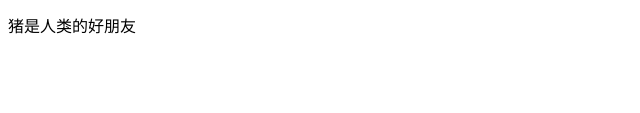
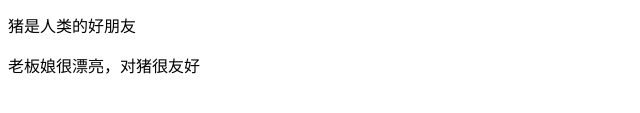
Before and after one commit to lance-0921/git-demo-1, a plain HTML site: page index.html in a window 1280 px wide. Shown: the part 171-284 px from the top of the page, without its empty margins (0-640 px from the left). Drawn offline with Linux system fonts and the light colour scheme.

Commit message:
新加了老板娘的想法

```diff
--- a/index.html
+++ b/index.html
@@ -13,5 +13,8 @@
     <p>
         猪是人类的好朋友
     </p>
+    <p>
+        老板娘很漂亮，对猪很友好
+    </p>
 </body>
 </html>
```
